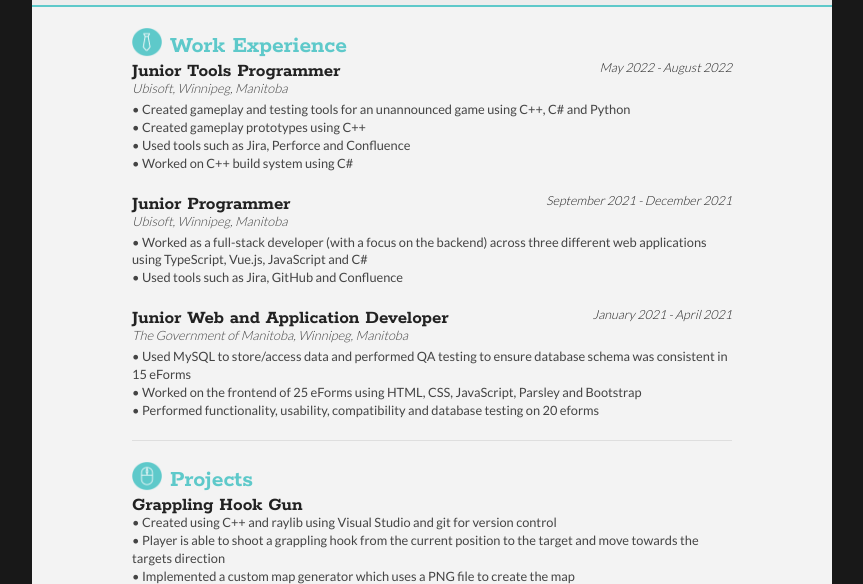
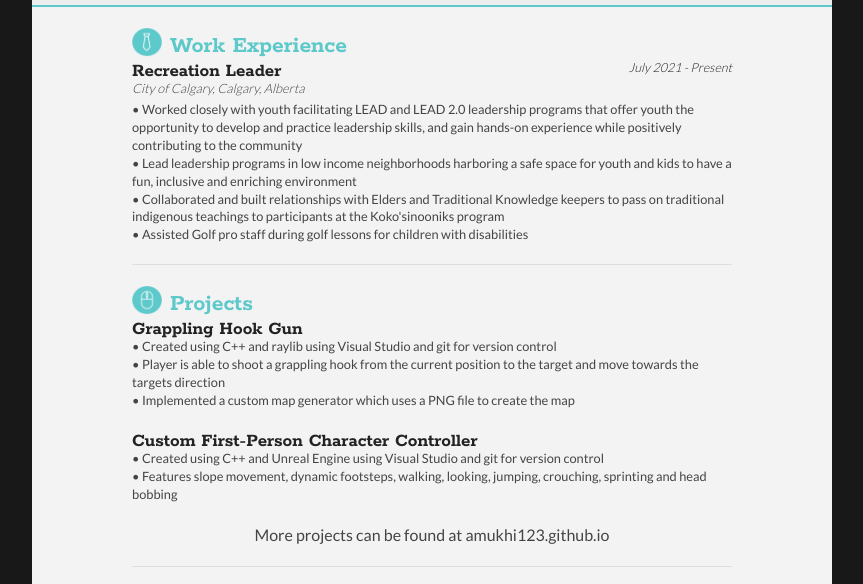
Before and after one commit to khushijariwalaa/khushijariwalaa.github.io, a plain HTML site: page index.html in a window 1280 px wide. Shown: the part 205-789 px from the top of the page, without its empty margins (208-1071 px from the left). Drawn offline with Linux system fonts and the light colour scheme.

Commit message:
Updated Work experience

```diff
--- a/index.html
+++ b/index.html
@@ -44,30 +44,13 @@
 			</div>
 			<div class="sectionContent">
 				<article>
-					<h2>Junior Tools Programmer<span class="subDetails">May 2022 - August 2022</span></h2>
-					<p class="subDetails">Ubisoft, Winnipeg, Manitoba</p>
+					<h2>Recreation Leader<span class="subDetails">July 2021 - Present</span></h2>
+					<p class="subDetails">City of Calgary, Calgary, Alberta</p>
 					<p class="description">
-						&#x2022 Created gameplay and testing tools for an unannounced game using C++, C# and Python<br>
-						&#x2022 Created gameplay prototypes using C++<br>
-						&#x2022 Used tools such as Jira, Perforce and Confluence<br>
-						&#x2022 Worked on C++ build system using C#
-					</p>
-				</article>
-				<article>
-					<h2>Junior Programmer<span class="subDetails">September 2021 - December 2021</span></h2>
-					<p class="subDetails">Ubisoft, Winnipeg, Manitoba</p>
-					<p class="description">
-						&#x2022 Worked as a full-stack developer (with a focus on the backend) across three different web applications using TypeScript, Vue.js, JavaScript and C#<br>
-						&#x2022 Used tools such as Jira, GitHub and Confluence
-					</p>
-				</article>
-				<article>
-					<h2>Junior Web and Application Developer<span class="subDetails">January 2021 - April 2021</span></h2>
-					<p class="subDetails">The Government of Manitoba, Winnipeg, Manitoba</p>
-					<p class="description">
-						&#x2022 Used MySQL to store/access data and performed QA testing to ensure database schema was consistent in 15 eForms <br>
-						&#x2022 Worked on the frontend of 25 eForms using HTML, CSS, JavaScript, Parsley and Bootstrap <br>
-						&#x2022 Performed functionality, usability, compatibility and database testing on 20 eforms
+						&#x2022 Worked closely with youth facilitating LEAD and LEAD 2.0 leadership programs that offer youth the opportunity to develop and practice leadership skills, and gain hands-on experience while positively contributing to the community<br>
+						&#x2022 Lead leadership programs in low income neighborhoods harboring a safe space for youth and kids to have a fun, inclusive and enriching environment<br>
+						&#x2022 Collaborated and built relationships with Elders and Traditional Knowledge keepers to pass on traditional indigenous teachings to participants at the Koko'sinooniks program<br>
+						&#x2022 Assisted Golf pro staff during golf lessons for children with disabilities
 					</p>
 				</article>
 			</div>
```
